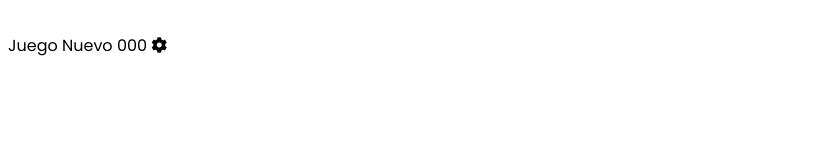
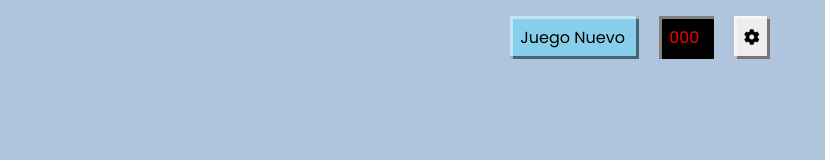
Before and after one commit to jesusdominguez2004/buscaminas, a plain HTML site: page index.html in a window 1280 px wide. Shown: the whole page, without its empty margins (0-825 px from the left). Drawn offline with Linux system fonts and the light colour scheme; some packages are replaced by stand-ins of ours; a script that the page names is missing.

Commit message:
estilos iniciales

```diff
--- a/style.css
+++ b/style.css
@@ -2,5 +2,52 @@
 @import url('https://fonts.googleapis.com/css?family=Poppins:200,300,400,500,600,700,800,900&display=swap');
 
 * {
+    transition: 1s;
+    box-sizing: border-box;
     font-family: 'Poppins', sans-serif;
 }
+
+body {
+    text-align: center;
+    margin: 0;
+    padding: 0;
+    user-select: none;
+    background: lightsteelblue;
+}
+
+table {
+    background: slategray;
+    margin: 20px auto;
+}
+
+td {
+    border: 1px solid rgba(0, 0, 0, 0.25);
+    text-align: center;
+    font-size: 120%;
+    color: white;
+}
+
+#juego-nuevo, td, #minas, #ajustes {
+    box-shadow: inset 3px 3px 0 0 rgba(255, 255, 255, 0.5),
+                inset -3px -3px 0 0 rgba(0, 0, 0, 0.5);
+}
+
+#juego-nuevo, #minas, #ajustes {
+    padding: 10px;
+    margin: 10px;
+}
+
+#juego-nuevo {
+    background: skyblue;
+    cursor: pointer;
+}
+
+#minas {
+    background: black;
+    color: red;
+}
+
+#ajustes {
+    background: #eee;
+    cursor: pointer;
+}
```
